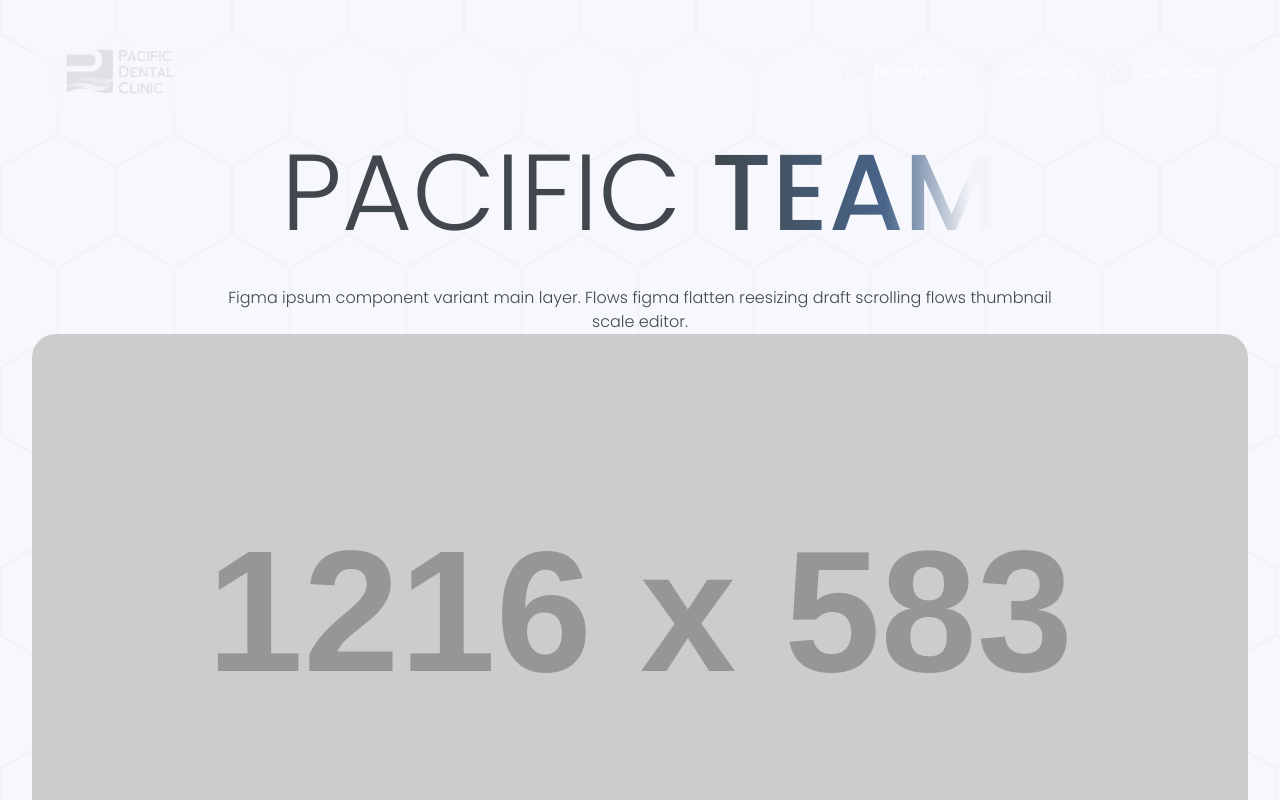
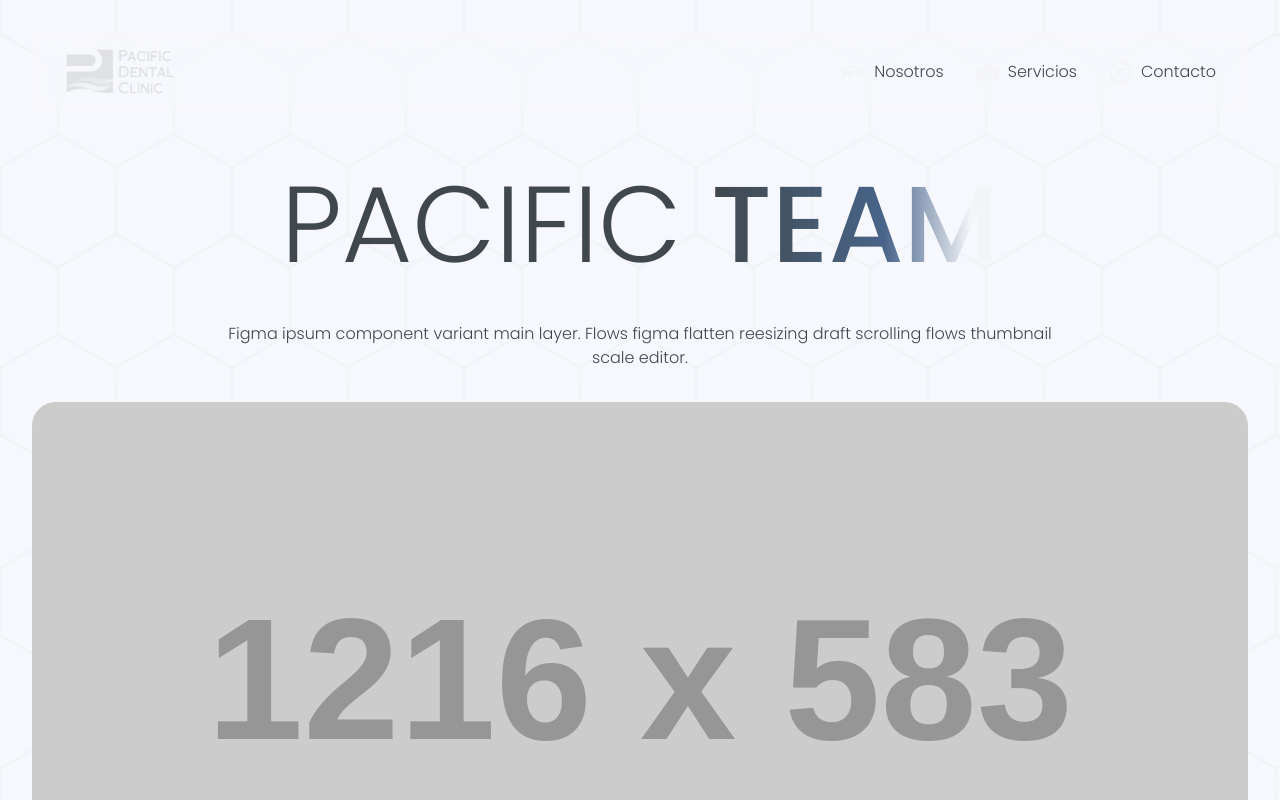
Before and after one commit to isaicastillo13/pacificdentalclinic_site, a React (Vite) app: page /nosotros in a window 1280 px wide. Shown: the top 800 px of the page. Built offline with nearby package versions, Linux system fonts and the light colour scheme.

Commit message:
feat: update Hero and History components for improved layout and styling; enhance Navbar with dynamic color prop

```diff
--- a/src/components/about/Hero.jsx
+++ b/src/components/about/Hero.jsx
@@ -2,9 +2,12 @@
 
 function Hero() {
 return (
-    <section className="flex h-screen flex-col items-center justify-around overflow-hidden p-8">
-        <Navbar />
-        <div className="flex flex-col items-center justify-center gap-3">
+    <section className="flex h-screen flex-col items-center justify-around overflow-hidden p-8 gap-8">
+        <Navbar
+            color="text-primary"
+            logoColor='logoClinicaDark'
+        />
+        <div className="flex flex-col items-center justify-center gap-4 text-center">
             <div className="self-stretch justify-start text-center">
                 <span className="text-primary font-light uppercase text-[40px] md:text-[80px] lg:text-[108px]">
                     PACIFIC{" "}
--- a/src/components/about/History.jsx
+++ b/src/components/about/History.jsx
@@ -4,20 +4,20 @@
 
 function History() {
 return (
-    <section className="flex flex-col justify-center items-center h-screen overflow-hidden p-10">
+    <section className="flex flex-col justify-center items-center h-screen overflow-hidden p-10  ">
         <div className="flex flex-col items-center justify-center">
             <img
                 src={logoClinicaDark}
                 alt="Logo Clínica"
-                className="w-1/2 md:w-1/3 lg:w-1/4"
+                className="w-1/2 md:w-1/12"
             />
-            <div className="mt-10 flex flex-col items-center justify-center gap-8 md:flex-row">
-                <div className="flex flex-col items-center justify-center gap-8">
+            <div className="mt-10 flex flex-col items-center justify-center gap-8 md:flex-row w-fit md:w-2/3">
+                <div className="flex flex-col items-center justify-center gap-8 ">
                     <h2 className="text-[32px] text-primary md:text-[40px] lg:text-[54px]">
                         <span className="font-bold text-zinc-700">Nuestra Historia</span>
                         <span>, Tu Confianza</span>
                     </h2>
-                    <p className="w-fit text-justify text-[10px] font-light text-primary md:text-xs lg:text-base">
+                    <p className=" text-justify text-[10px] font-light text-primary md:text-xs lg:text-base">
                         Nacimos con el sueño de cambiar la forma en que las personas viven
                         su salud bucal. Desde nuestros inicios, hemos crecido con el
                         compromiso de ofrecer atención odontológica de calidad, combinando
--- a/src/components/ui/NavBar.jsx
+++ b/src/components/ui/NavBar.jsx
@@ -8,7 +8,7 @@
 
 
 
-function Navbar({iconColor, textColor, logoColor}) {
+function Navbar({color = 'text-neutralsligth', logoColor}) {
   const menuItems = [
     {
       href: "/nosotros",
@@ -33,7 +33,7 @@
   const [menuOpen, setMenuOpen] = useState(false);
 
   return (
-    <nav className="sticky top-0 z-50 bg-primary-900 backdrop-blur flex items-center justify-between p-4 md:px-8 text-neutralsligth w-full">
+    <nav className={`sticky top-0 z-50 bg-primary-900 backdrop-blur flex items-center justify-between p-4 md:px-8 ${color} w-full`}>
       <div>
         <a href="/" aria-label="Inicio">
           <img
@@ -155,7 +155,7 @@
           <a
             key={item.label}
             href={item.href}
-            className="flex items-center space-x-2 text-white"
+            className="flex items-center space-x-2 "
           >
             <img src={item.icon} alt={item.alt} className="h-6 w-6" />
             <span>{item.label}</span>
```
